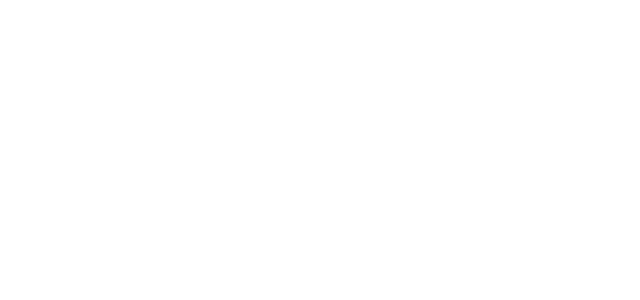
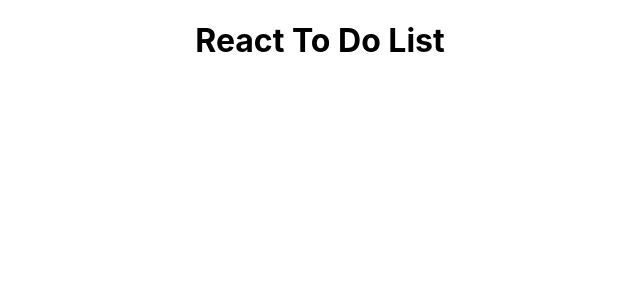
Before and after one commit to Leshista/infotecs-test, a React (Create React App) app: page / in a window 1280 px wide. Shown: the top 300 px of the page, without its empty margins (320-960 px from the left). Built offline with nearby package versions, Linux system fonts and the light colour scheme.

Commit message:
setted up scss files with automatic convertion to css; css modules; created todo component

```diff
--- a/src/App.css
+++ /dev/null
@@ -1,3 +0,0 @@
-.App {
-  text-align: center;
-}
--- a/src/App.js
+++ b/src/App.js
@@ -1,7 +1,17 @@
-import './App.css';
+import styles from './App.module.css';
+import ToDo from './components/ToDo';
 
-function App() {
-    return <div></div>;
-}
+const App = () => {
+    return (
+        <>
+            <header className={styles.header}>
+                <h1 className={styles.title}>React To Do List</h1>
+            </header>
+            <main className={styles.main}>
+                <ToDo />
+            </main>
+        </>
+    );
+};
 
 export default App;
--- /dev/null
+++ b/src/App.module.css
@@ -0,0 +1,3 @@
+.title {
+    text-align: center;
+}
--- /dev/null
+++ b/src/components/ToDo.js
@@ -0,0 +1,3 @@
+import styles from '../componentStyles/css/ToDo.module.css';
+const ToDo = () => {};
+export default ToDo;
```
Also changed, not shown: src/componentStyles/css/ToDo.module.css (added), src/componentStyles/scss/ToDo.module.scss (added).
